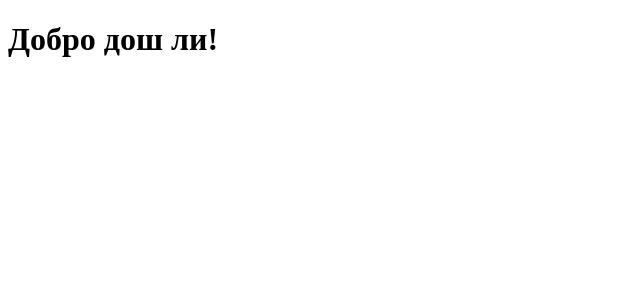
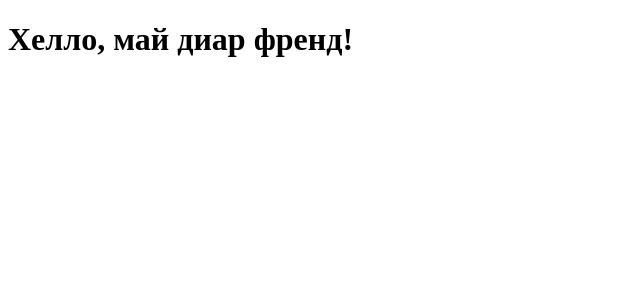
Before and after one commit to igormariuta/blog-front, a React (Create React App) app: page / in a window 1280 px wide. Shown: the top 300 px of the page, without its empty margins (0-640 px from the left). Built offline with nearby package versions, Linux system fonts and the light colour scheme.

Commit message:
Фирст реквест

```diff
--- a/src/App.tsx
+++ b/src/App.tsx
@@ -3,7 +3,7 @@ import React from "react";
 function App() {
   return (
     <div className="App">
-      <h1>Добро дош ли!</h1>
+      <h1>Хелло, май диар френд!</h1>
     </div>
   );
 }
```
